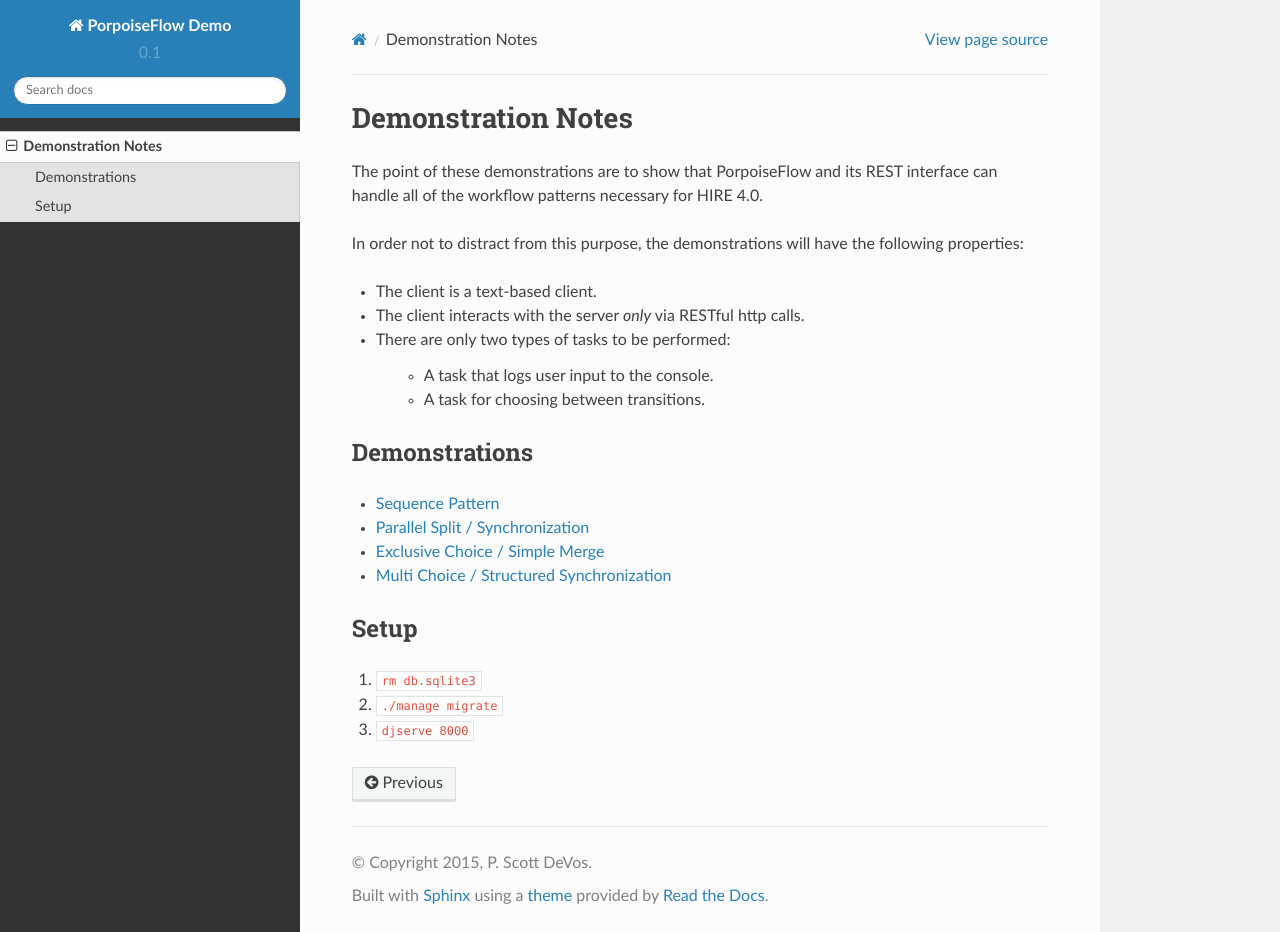
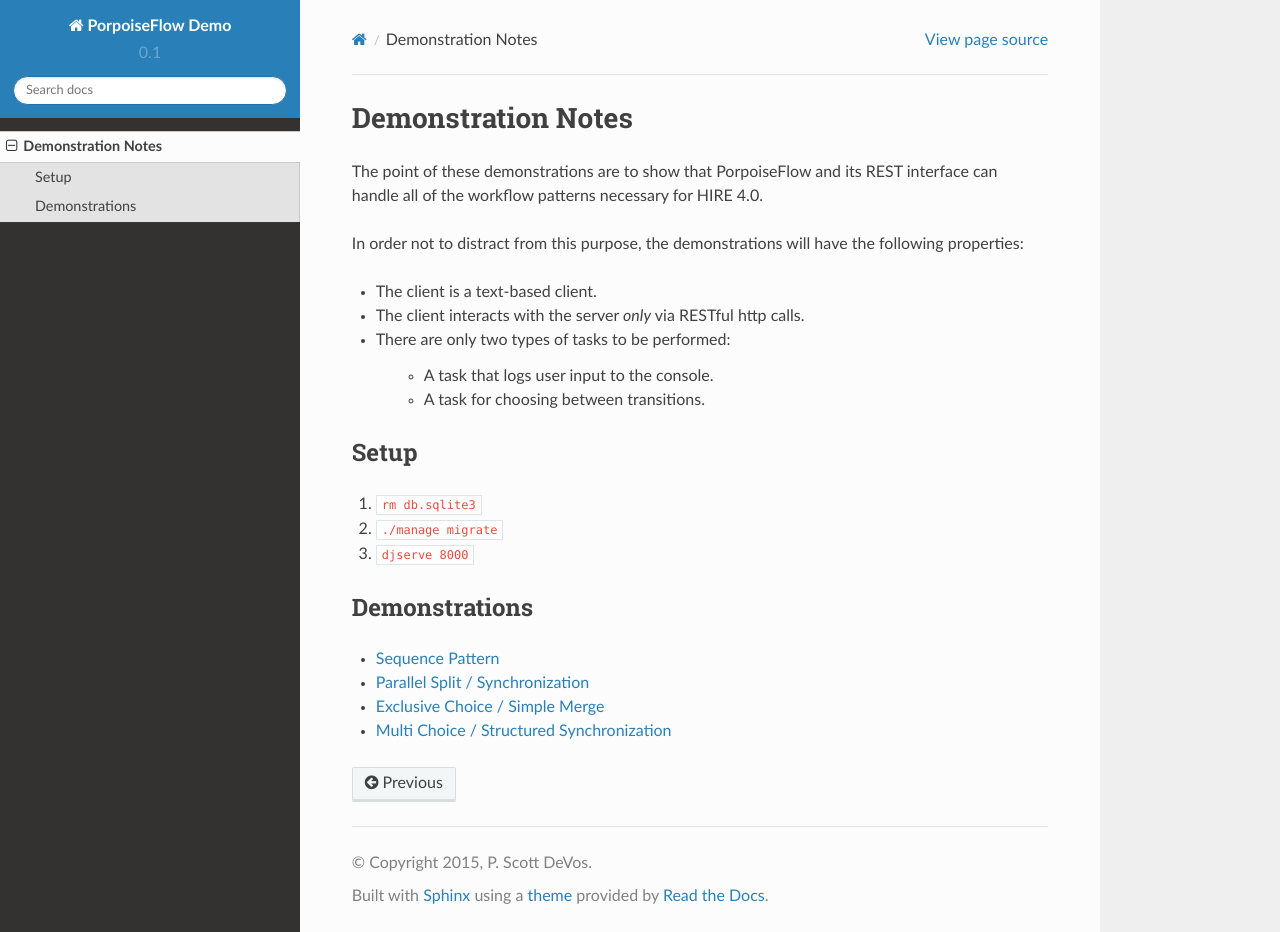
Before and after one commit to pscottdevos/porpoiseflow-demo, a Sphinx documentation site: the page built from docs/demo.rst, in a window 1280 px wide and 932 px high. Built offline with Sphinx 7.4.7 and the Read the Docs theme 2.0.0, drawn with Linux system fonts in a browser that asks for light colours; part of the change alters nothing that is shown.

```diff
--- a/docs/demo.rst
+++ b/docs/demo.rst
@@ -15,6 +15,12 @@ following properties:
     - A task that logs user input to the console.
     - A task for choosing between transitions.
 
+Setup
+=====
+
+1. ``rm db.sqlite3``
+2. ``./manage migrate``
+3. ``djserve 8000``
 
 Demonstrations
 ==============
@@ -23,10 +29,3 @@ Demonstrations
 * :ref:`parallel-split-synchronization`
 * :ref:`exclusive-choice-simple-merge`
 * :ref:`multichoice-structured-synchronization`
-
-Setup
-=====
-
-1. ``rm db.sqlite3``
-2. ``./manage migrate``
-3. ``djserve 8000``
```
